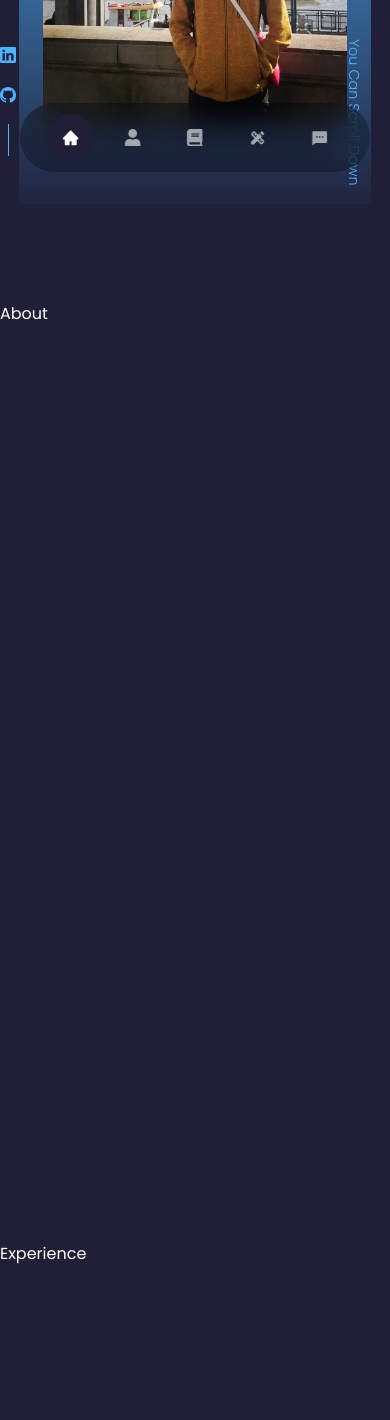
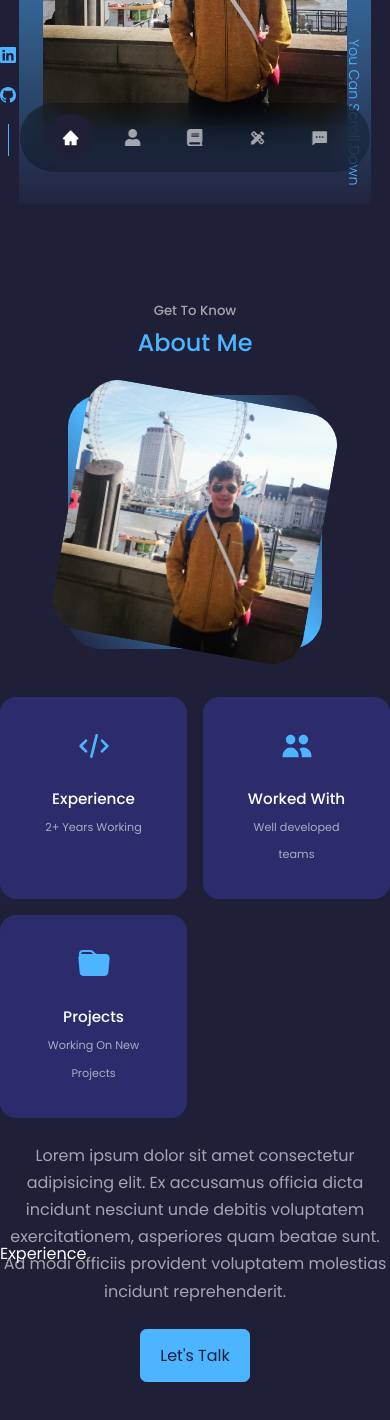
Before and after one commit to Raptr12/Portfolio-Website, a React (Create React App) app: page / in a window 390 px wide. Shown: the part 640-2060 px from the top of the page. Built offline with nearby package versions, Linux system fonts and the light colour scheme.

Commit message:
About Section Completed

```diff
--- a/src/components/about/About.jsx
+++ b/src/components/about/About.jsx
@@ -1,9 +1,53 @@
 import React from 'react'
 import './about.css'
+import ME from '../../assets/profile.jpg'
+import {HiOutlineCode} from 'react-icons/hi'
+import {HiUsers} from 'react-icons/hi'
+import {BsFillFolderFill} from 'react-icons/bs'
 
 const About = () => {
   return (
-    <section id='about'>About</section>
+    <section id='about'>
+      <h5>Get To Know</h5>
+      <h2>About Me</h2>
+
+      <div className="container about__container">
+
+        <div className="about__me">
+          <div className="about__me-image">
+            <img src={ME} alt="About Image" />
+          </div>
+        </div>
+
+        <div className="about__content">
+          <div className="about__cards">
+
+            <article className='about__card'>
+              <HiOutlineCode className='about__icon'/>
+              <h5>Experience</h5>
+              <small>2+ Years Working</small>
+            </article>
+
+            <article className='about__card'>
+              <HiUsers className='about__icon'/>
+              <h5>Worked With</h5>
+              <small>Well developed teams</small>
+            </article>
+
+            <article className='about__card'>
+              <BsFillFolderFill className='about__icon'/>
+              <h5>Projects</h5>
+              <small>Working On New Projects</small>
+            </article>
+          </div>
+          <p>
+              Lorem ipsum dolor sit amet consectetur adipisicing elit. Ex accusamus officia dicta incidunt nesciunt unde debitis voluptatem exercitationem, asperiores quam beatae sunt. Ad modi officiis provident voluptatem molestias incidunt reprehenderit.
+          </p>
+          <a href="#contact" className='btn btn-primary'>Let's Talk</a>
+        </div>
+      </div>
+
+    </section>
   )
 }
 
--- a/src/components/about/about.css
+++ b/src/components/about/about.css
@@ -0,0 +1,98 @@
+.about__container {
+    display: grid;
+    grid-template-columns: 35% 50%;
+    gap: 15%;
+}
+
+.about__me {
+    width: 100%;
+    aspect-ratio: 1/1;
+    border-radius: 2rem;
+    background: linear-gradient(45deg, transparent, var(--color-primary), transparent);
+    display: grid;
+    place-items: center;
+}
+
+.about__me-image {
+    border-radius: 2rem;
+    overflow: hidden;
+    transform: rotate(10deg);
+    transition: var(--transition);
+}
+.about__me-image:hover {
+    transform: rotate(0deg);
+}
+
+.about__cards {
+    display: grid;
+    grid-template-columns: repeat(3, 1fr);
+    gap: 1.5rem;
+}
+
+.about__card {
+    background: var(--color-bg-variant);
+    border: 1px solid transparent;
+    border-radius: 1rem;
+    padding: 2rem;
+    text-align: center;
+    transition: var(--transition);
+}
+
+.about__card:hover {
+    background: transparent;
+    border-color: var(--color-primary-variant);
+    cursor: default;
+}
+
+.about__icon {
+    color: var(--color-primary);
+    font-size: 2rem;
+    margin-bottom: 1rem;
+}
+
+.about__card h5 {
+    font-size: 0.95rem;
+}
+
+.about__card small {
+    font-size: 0.7rem;
+    color: var(--color-light);
+}
+
+.about__content p {
+    margin: 2rem 0 2.6rem;
+    color: var(--color-light);
+}
+
+/*===============MEDIA QUERIES (MEDIUM DEVICES)=============================*/
+@media screen and (max-width: 1024px){
+    .about__container {
+        grid-template-columns: 1fr;
+        gap: 0;
+    }
+    .about__me {
+        width: 50%;
+        margin: 2rem auto 4rem;
+    }
+    .about__content p {
+        margin: 1rem 0 1.5rem;
+    }
+}
+
+/*===============MEDIA QUERIES (SMALL DEVICES)=============================*/
+@media screen and (max-width: 600px){
+    .about__me {
+        width: 65%;
+        margin: 0 auto 3rem;
+    }
+    .about__cards {
+        grid-template-columns: 1fr 1fr;
+        gap: 1rem;
+    }
+    .about__content {
+        text-align: center;
+    }
+    .about__content p{
+        margin: 1.5rem 0;
+    }
+}
--- a/src/components/header/header.css
+++ b/src/components/header/header.css
@@ -64,7 +64,7 @@
 /*===============MEDIA QUERIES (MEDIUM DEVICES)=============================*/
 @media screen and (max-width: 1024px){
     header {
-        height: 68vh;
+        height: 100vh;
     }
 }
 
```
